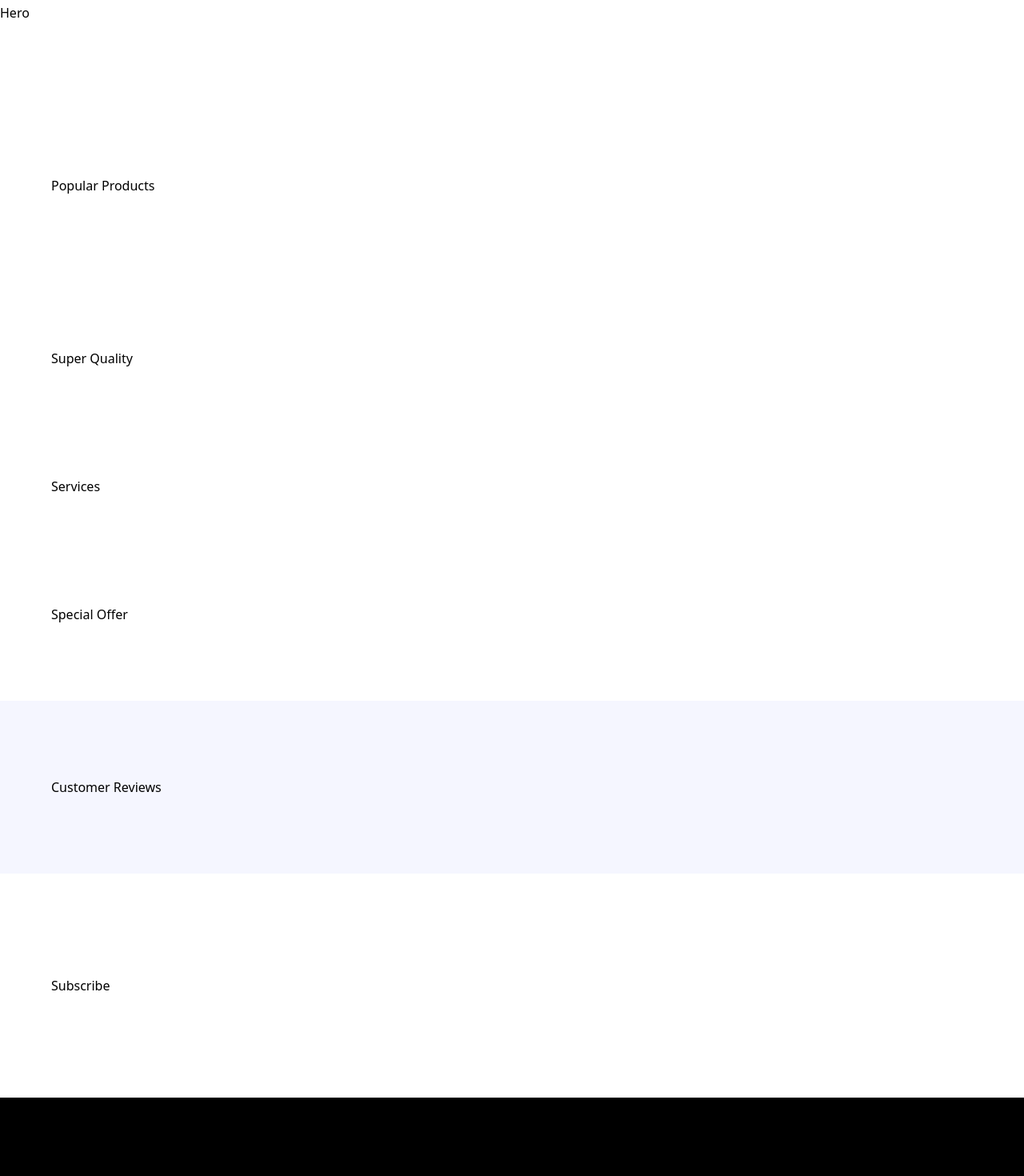
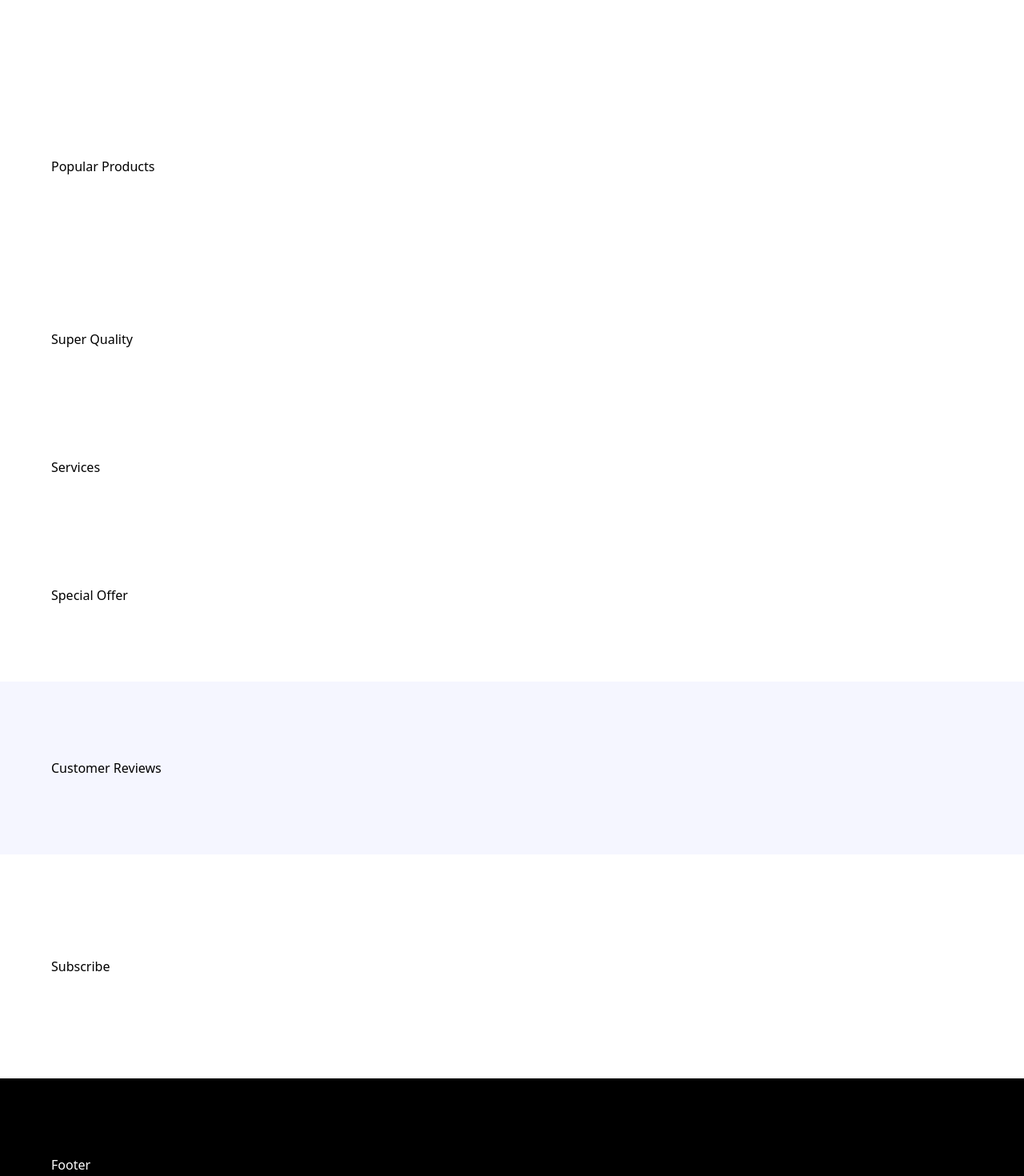
Before and after one commit to miladsade96/nike, a React (Vite) app: page / in a window 1280 px wide. Shown: the part 20-1490 px from the top of the page at 80% size. Built offline with nearby package versions, Linux system fonts and the light colour scheme; a web font is replaced by a local one.

Commit message:
Adding section components to app component

```diff
--- a/src/App.jsx
+++ b/src/App.jsx
@@ -1,16 +1,41 @@
+import {
+  Hero,
+  PopularProducts,
+  Footer,
+  Subscribe,
+  Services,
+  SuperQuality,
+  SpecialOffer,
+  CustomerReviews,
+} from "./sections/index.js";
+
 export default function App() {
   return (
     <main className="relative">
-      Nav
-      <section className="xl:padding-1 wide:padding-r padding-b">Hero</section>
-      <section className="padding">Popular Products</section>
-      <section className="padding">Super Quality</section>
-      <section className="padding-x py-10">Services</section>
-      <section className="padding">Special Offer</section>
-      <section className="padding bg-pale-blue">Customer Reviews</section>
-      <section className="padding-x sm:py-32 py-16 w-full">Subscribe</section>
+      {/*Nav*/}
+      <section className="xl:padding-1 wide:padding-r padding-b">
+        <Hero />
+      </section>
+      <section className="padding">
+        <PopularProducts />
+      </section>
+      <section className="padding">
+        <SuperQuality />
+      </section>
+      <section className="padding-x py-10">
+        <Services />
+      </section>
+      <section className="padding">
+        <SpecialOffer />
+      </section>
+      <section className="padding bg-pale-blue">
+        <CustomerReviews />
+      </section>
+      <section className="padding-x sm:py-32 py-16 w-full">
+        <Subscribe />
+      </section>
       <section className="bg-black padding-x padding-t pb-8 text-white">
-        Footer
+        <Footer />
       </section>
     </main>
   );
```
